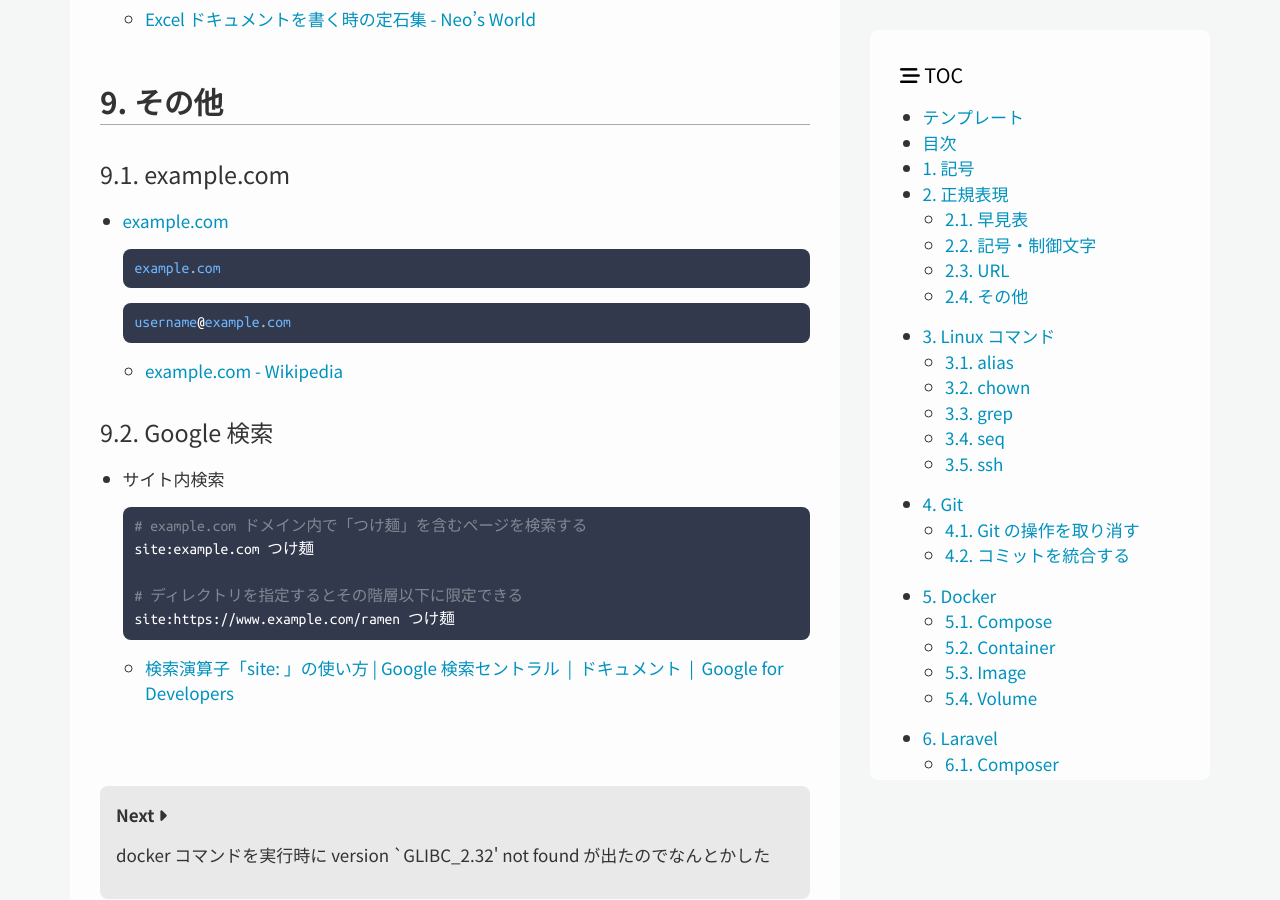
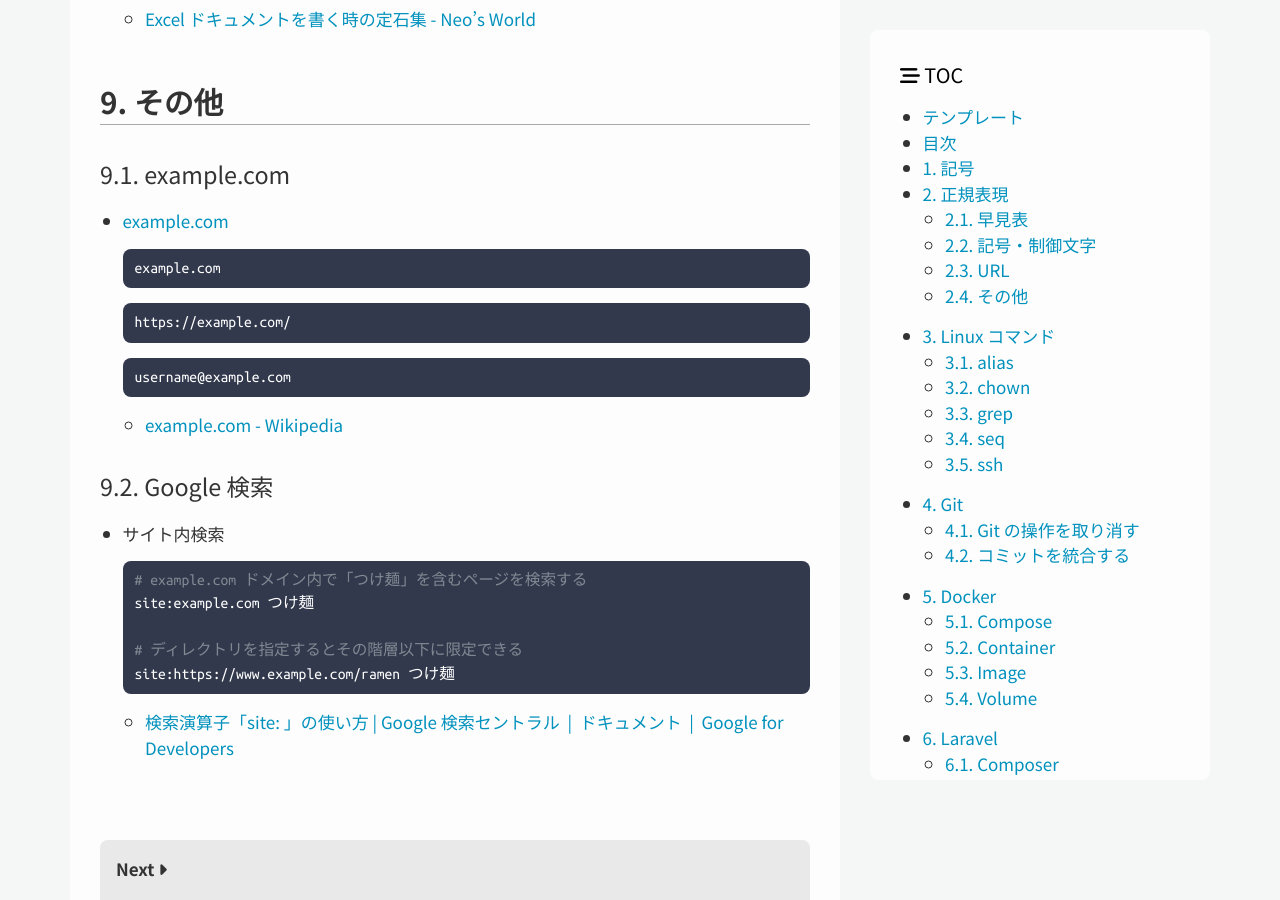
Before and after one commit to kenkenpa198/kems-clew.net, a Jekyll site: the page built from docs/_posts/2024-01-13-my-snippets.md, in a window 1280 px wide and 900 px high, scrolled down 18246 px. Built offline with Jekyll 4.4.1, drawn with Linux system fonts in a browser that asks for light colours; nearby versions of some CDN libraries.

Commit message:
[update]small changed

````diff
--- a/docs/_posts/2024-01-13-my-snippets.md
+++ b/docs/_posts/2024-01-13-my-snippets.md
@@ -889,11 +889,15 @@ Composer version 2.6.6 2023-12-08 18:32:26
 
 - [example.com](https://example.com/)
 
-  ```c
+  ```text
   example.com
   ```
 
-  ```c
+  ```text
+  https://example.com/
+  ```
+
+  ```text
   username@example.com
   ```
 
````
